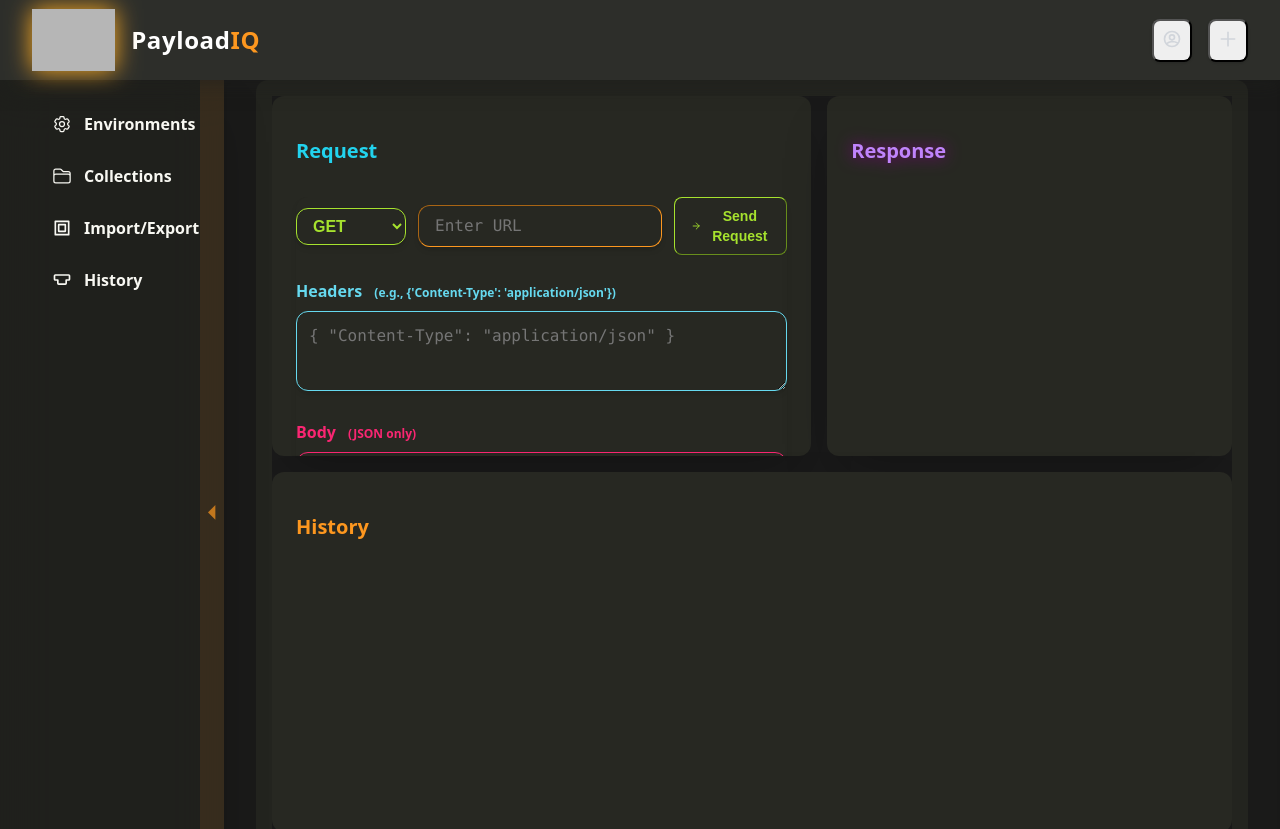
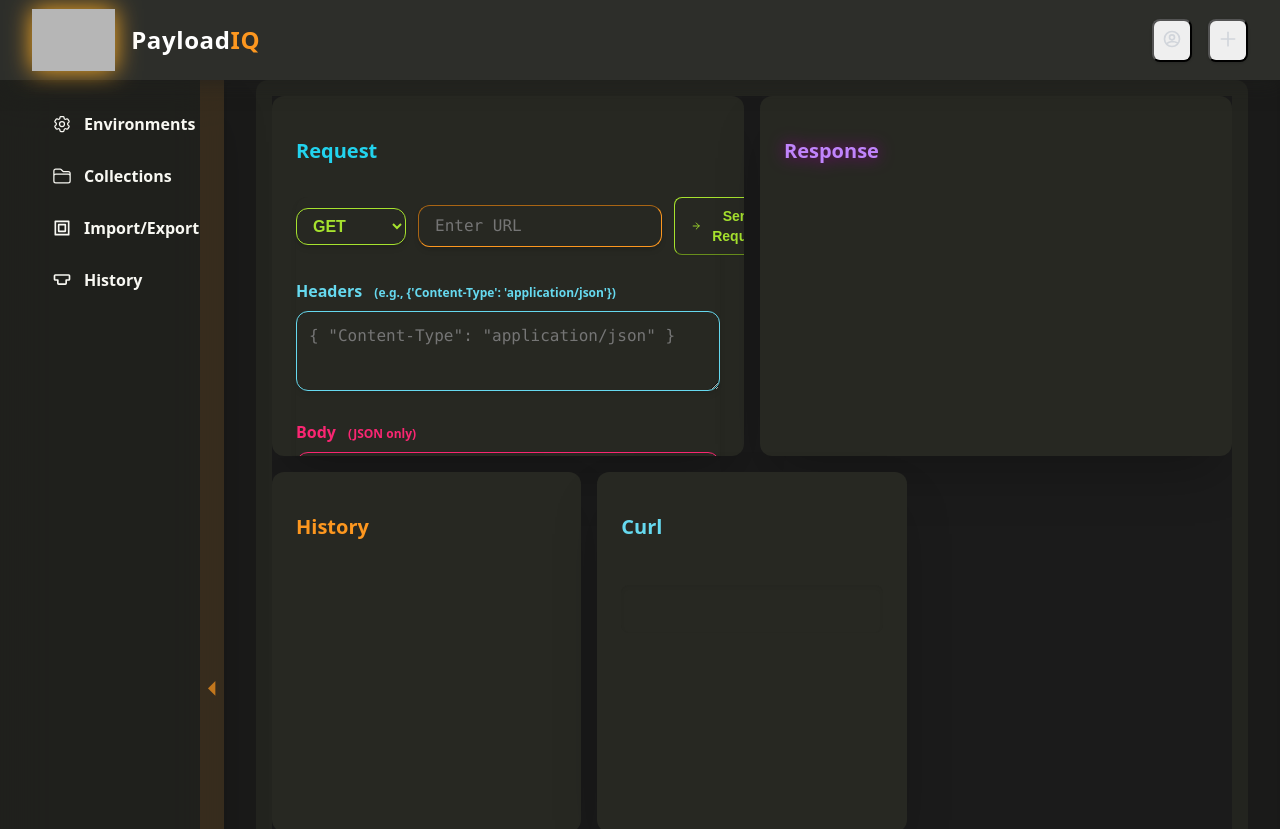
Before and after one commit to ryanlong1004/PayloadIQ, a Vue app: page / in a window 1280 px wide. Shown: the top 829 px of the page. Built offline with nearby package versions, Linux system fonts and the light colour scheme; grey boxes are pictures that could not be loaded.

Commit message:
Add cURL interpreation

```diff
--- a/package.json
+++ b/package.json
@@ -10,6 +10,7 @@
   },
   "dependencies": {
     "@heroicons/vue": "^2.2.0",
+    "fetch-to-curl": "^0.6.0",
     "pinia": "^3.0.3",
     "splitpanes": "^4.0.4",
     "tailwindcss": "^4.1.11",
--- a/src/views/MainView.vue
+++ b/src/views/MainView.vue
@@ -1,9 +1,9 @@
 <template>
     <div class="h-full min-h-0 w-full min-w-0 px-2 md:px-0 grid gap-4 overflow-x-auto"
-        style="grid-template-columns: 1fr 1fr; grid-template-rows: minmax(45vh, 45vh) minmax(45vh, 45vh); background-color: #1b1b1b;">
+        style="grid-template-columns: repeat(12, 1fr); grid-template-rows: minmax(45vh, 45vh) minmax(45vh, 45vh) minmax(20vh, 1fr) minmax(20vh, 1fr); background-color: #1b1b1b;">
         <!-- Request Pane -->
         <section
-            class="bg-[#272822] rounded-xl shadow-2xl border border-[#f92672] h-full transition-all duration-300 ease-in-out backdrop-blur-xl p-0 flex flex-col max-w-full col-span-1">
+            class="bg-[#272822] rounded-xl shadow-2xl border border-[#f92672] h-full min-h-[40vh] transition-all duration-300 ease-in-out backdrop-blur-xl p-0 flex flex-col max-w-full col-span-6">
             <div class="flex items-center justify-between px-6 pt-6 pb-4">
                 <h2 class="text-lg md:text-xl font-bold text-cyan-400">Request</h2>
             </div>
@@ -13,7 +13,7 @@
         </section>
         <!-- Response Pane -->
         <section
-            class="bg-[#272822] rounded-xl shadow-2xl border border-[#a6e22e] h-full transition-all duration-300 ease-in-out backdrop-blur-xl p-0 flex flex-col max-w-full col-span-1">
+            class="bg-[#272822] rounded-xl shadow-2xl border border-[#a6e22e] h-full min-h-[40vh] transition-all duration-300 ease-in-out backdrop-blur-xl p-0 flex flex-col max-w-full col-span-6">
             <div class="flex items-center justify-between px-6 pt-6 pb-4">
                 <h2 class="text-lg md:text-xl font-bold text-purple-400 drop-shadow-[0_0_8px_purple]">Response</h2>
             </div>
@@ -43,7 +43,7 @@
         </section>
         <!-- History Pane -->
         <section
-            class="bg-[#272822] rounded-xl shadow-2xl border border-[#fd971f] h-full overflow-y-auto transition-all duration-300 ease-in-out backdrop-blur-xl p-0 flex flex-col max-w-full col-span-2">
+            class="bg-[#272822] rounded-xl shadow-2xl border border-[#fd971f] h-full min-h-[40vh] overflow-y-auto transition-all duration-300 ease-in-out backdrop-blur-xl p-0 flex flex-col max-w-full col-span-4">
             <div class="flex items-center justify-between px-6 pt-6 pb-4">
                 <h2 class="text-lg md:text-xl font-bold text-[#fd971f]">History</h2>
             </div>
@@ -65,13 +65,29 @@
                 </ul>
             </div>
         </section>
+        <!-- Curl Pane -->
+        <section
+            class="bg-[#272822] rounded-xl shadow-2xl border border-[#66d9ef] h-full min-h-[40vh] overflow-y-auto transition-all duration-300 ease-in-out backdrop-blur-xl p-0 flex flex-col max-w-full col-span-4">
+            <div class="flex items-center justify-between px-6 pt-6 pb-4">
+                <h2 class="text-lg md:text-xl font-bold text-[#66d9ef]">Curl</h2>
+            </div>
+            <div class="flex-1 flex flex-col min-h-0 px-6 pb-6 overflow-auto">
+                <pre
+                    class="bg-[#272822] text-[#f8f8f2] p-4 rounded-lg text-xs font-mono whitespace-pre-wrap break-all border border-[#66d9ef] shadow-inner">
+            {{ curlCommand }}</pre>
+            </div>
+        </section>
     </div>
 </template>
 
 <script setup>
 import { ref } from 'vue';
+import fetchToCurl from 'fetch-to-curl';
 // Track collapsed state for each pane
-const collapsed = ref({ request: false, response: false, history: false });
+const collapsed = ref({ request: false, response: false, history: false, curl: false });
+
+// Curl command state
+const curlCommand = ref('');
 import { computed } from 'vue';
 import { useMainStore } from '../store';
 import RequestComposer from '../components/RequestComposer.vue';
@@ -113,10 +129,37 @@
             endpoint: request.url,
             time: now.toLocaleTimeString([], { hour: '2-digit', minute: '2-digit' })
         });
+        // Generate cURL command
+        curlCommand.value = generateCurlCommand(request);
     } catch (e) {
         store.setError(e.message || 'Request failed.');
+        curlCommand.value = '';
     } finally {
         store.setLoading(false);
     }
 }
+
+function generateCurlCommand(request) {
+    // curlconverter expects a fetch/XHR/request object
+    // We'll build a fetch-like object from our request
+    const fetchObj = {
+        url: request.url,
+        method: request.method,
+        headers: {},
+        body: undefined
+    };
+    if (request.headers) {
+        try {
+            fetchObj.headers = typeof request.headers === 'string' ? JSON.parse(request.headers) : request.headers;
+        } catch { }
+    }
+    if (request.body) {
+        fetchObj.body = request.body;
+    }
+    return fetchToCurl(fetchObj.url, {
+        method: fetchObj.method,
+        headers: fetchObj.headers,
+        body: fetchObj.body
+    });
+}
 </script>
```
Also changed, not shown: 1 other file (tests, documents, lock files or other folders).
